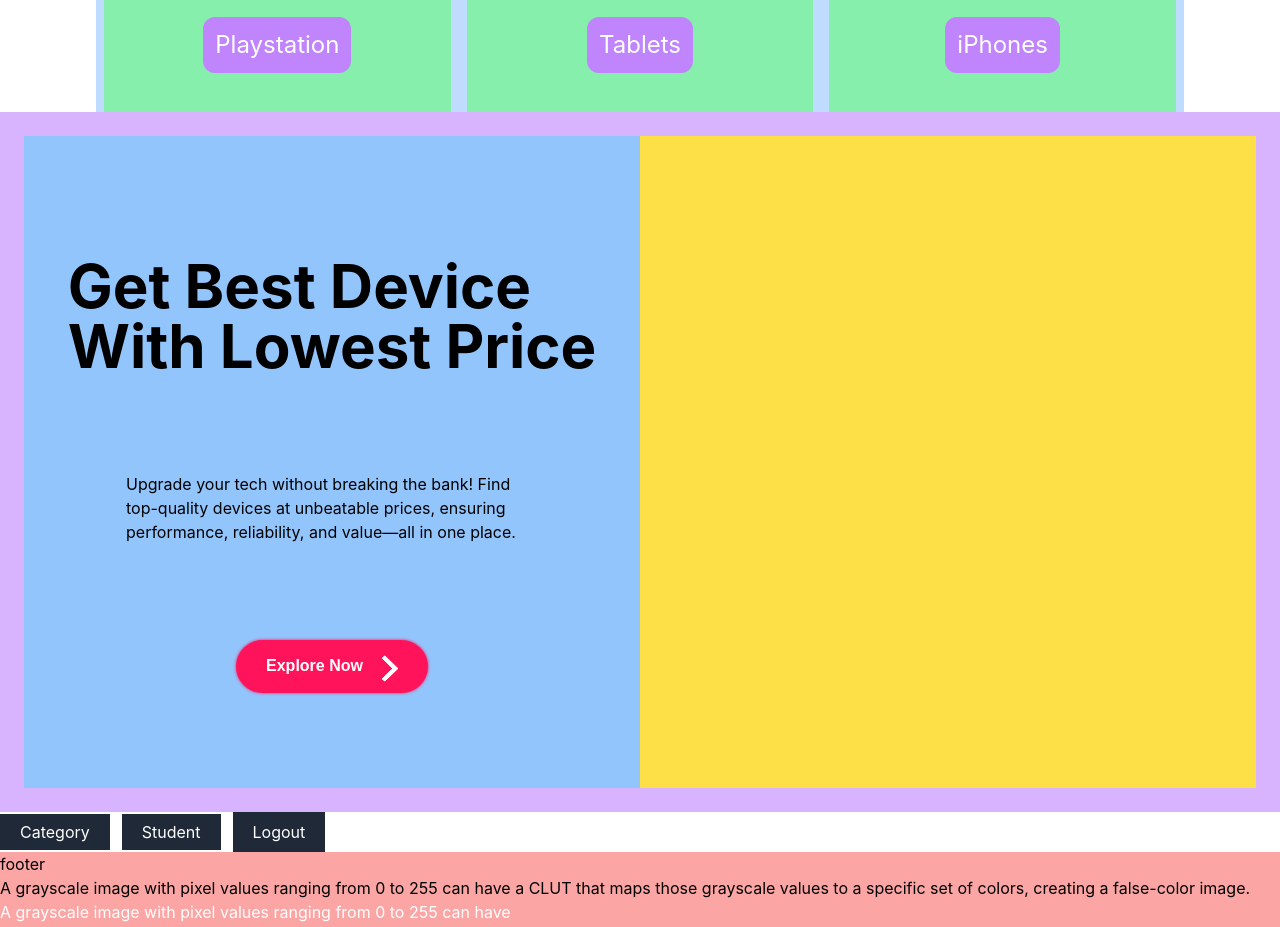
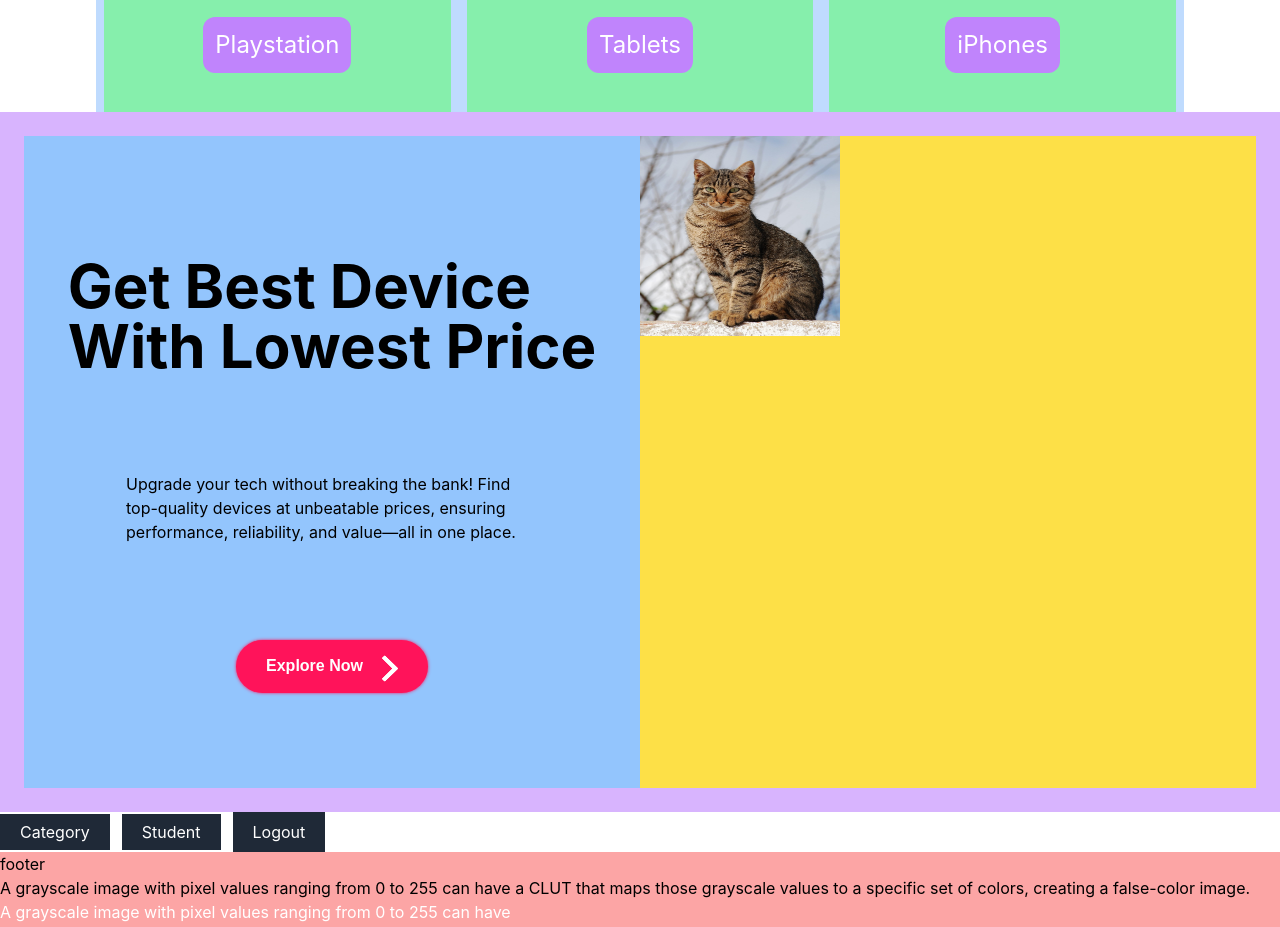
Before and after one commit to HasalKenula/Ecommerce_frontEnd, a React (Vite) app: page / in a window 1280 px wide. Shown: the part 1640-2567 px from the top of the page. Built offline with nearby package versions, Linux system fonts and the light colour scheme; sample sign-in values are in the browser's storage.

Commit message:
added a image to productsAbout

```diff
--- a/src/pages/ProductsAbout.tsx
+++ b/src/pages/ProductsAbout.tsx
@@ -1,9 +1,9 @@
 import Button from "./Button";
-
-function ProductsAbout(){
-    return(
+import Cat from '../assets/Cat.jpg';
+function ProductsAbout() {
+    return (
         <div>
-             <div className="w-full lg:h-[700px] bg-purple-300 flex flex-col lg:flex-row md:h-[1320px] h-[850px]">
+            <div className="w-full lg:h-[700px] bg-purple-300 flex flex-col lg:flex-row md:h-[1320px] h-[850px]">
                 <div className="lg:w-1/2 bg-blue-300 lg:mt-[24px] lg:mb-[24px] lg:ml-[24px] flex  justify-center items-center ">
                     <div className=" flex  flex-col justify-center items-center   p-[6px]">
                         <div className="md:text-6xl text-4xl font-bold mt-[24px] ">
@@ -26,7 +26,9 @@ function ProductsAbout(){
                 </div>
 
                 <div className="lg:w-1/2 bg-yellow-300 lg:mt-[24px] lg:mb-[24px] lg:mr-[24px]">
-
+                    <div >
+                        <img src={Cat} className="h-[200px] w-[200px]" />
+                    </div>
                 </div>
 
             </div>
```
